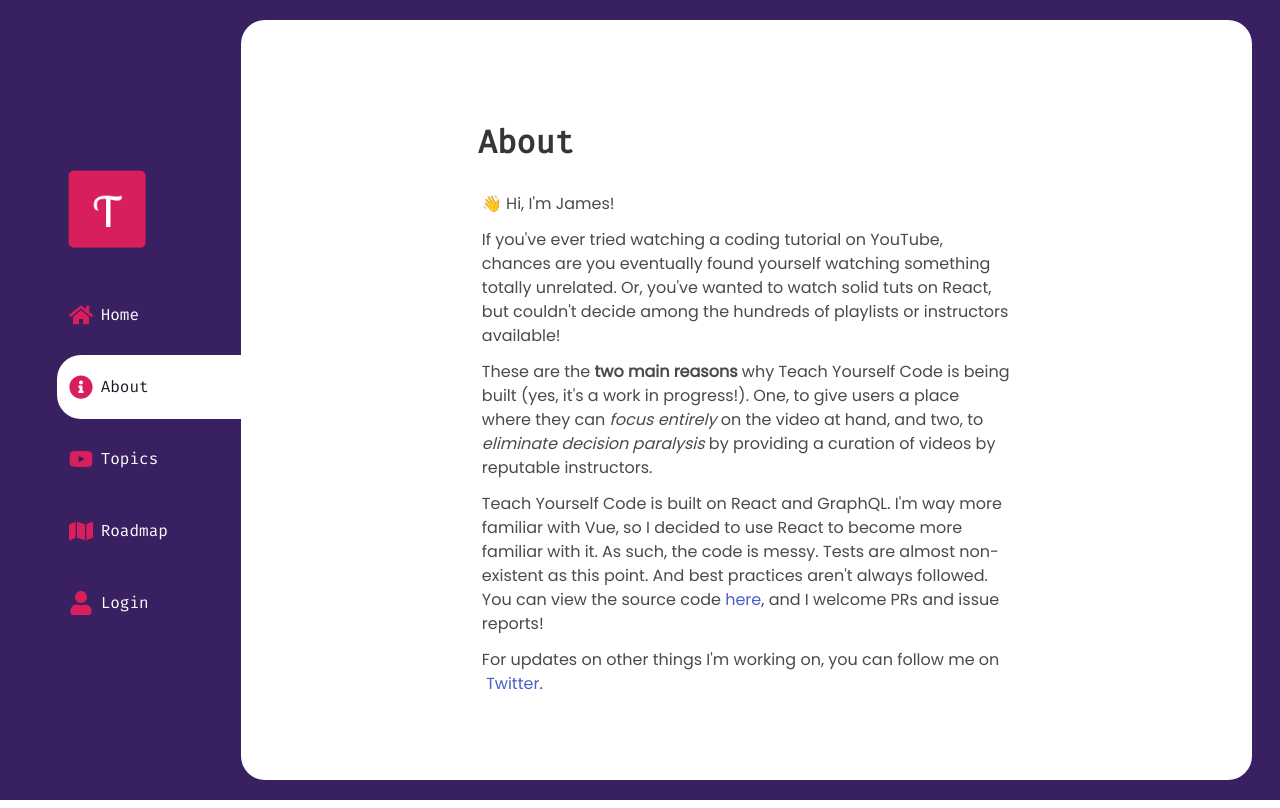
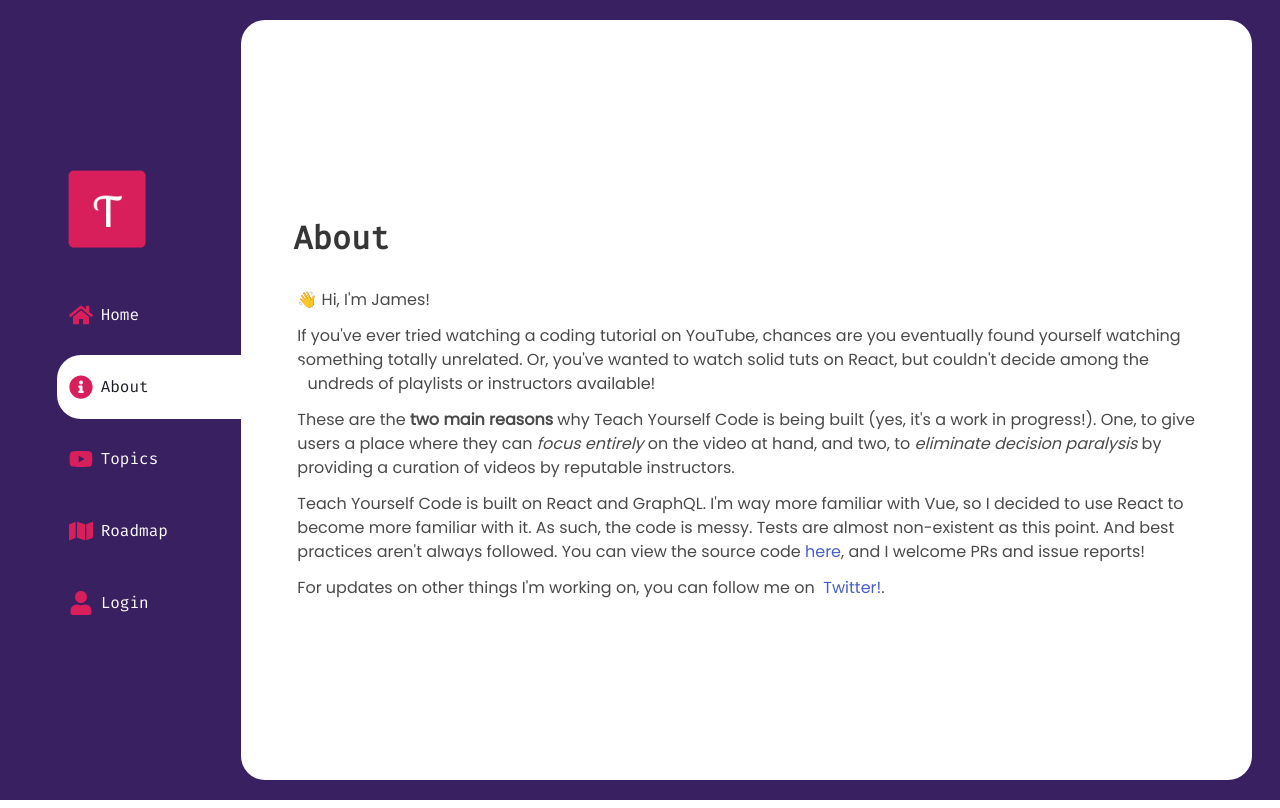
Before and after one commit to wingyin331/Learning-Platform, a Next.js app: page /about in a window 1280 px wide. Built offline with nearby package versions, Linux system fonts and the light colour scheme; no server answers.

Commit message:
about page styling

```diff
--- a/pages/about.jsx
+++ b/pages/about.jsx
@@ -7,10 +7,7 @@
         className="about-view"
         style={{ display: "flex", flexDirection: "column" }}
       >
-        <div
-          className="text-container"
-          style={{ width: "60%", margin: "0 auto" }}
-        >
+        <div className="text-container">
           <h3 className="title" style={{ margin: "1em .25em" }}>
             About
           </h3>
@@ -54,7 +51,7 @@
               target="_blank"
               rel="noopener noreferrer"
             >
-              Twitter
+              Twitter!
             </a>
             .
           </p>
```
